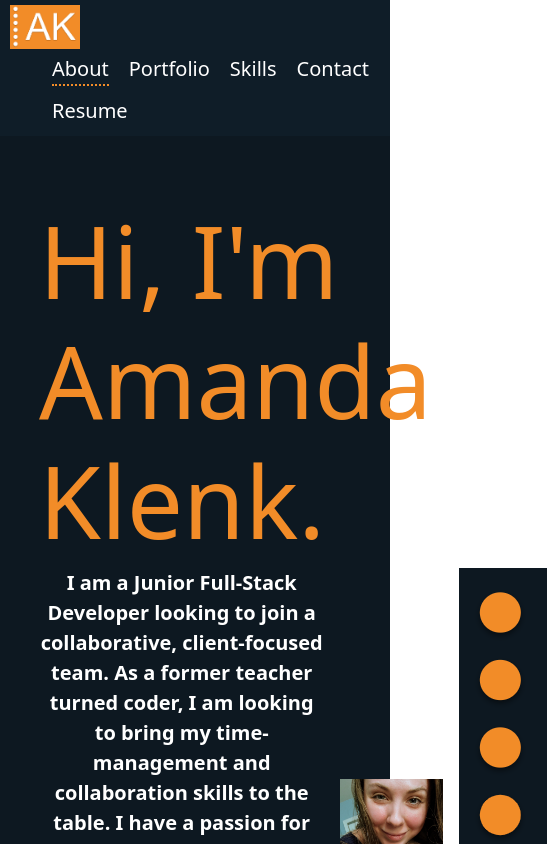
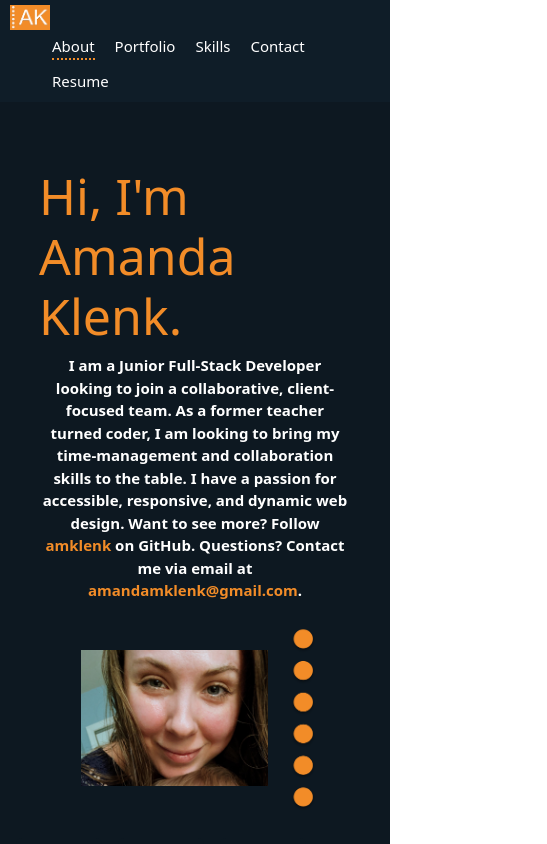
Before and after one commit to amklenk/AK-React-Portfolio, a React (Create React App) app: page / in a window 390 px wide. Shown: the top 844 px of the page, 547 px wide, since content can reach past the window. Built offline with nearby package versions, Linux system fonts and the light colour scheme; no server answers.

Commit message:
made responsive at breakpoints using Bootstrap and media queries

```diff
--- a/src/components/About/index.js
+++ b/src/components/About/index.js
@@ -13,13 +13,13 @@ function About(){
         <div className='w-100 mt-3'>
             <h1 id='about-title'>Hi, I'm Amanda Klenk.</h1>
         </div>
-        <div className='d-flex'>
+        <div className='d-flex flex-md-nowrap flex-sm-wrap' id='about-div'>
             <p id='about-text'>
             I am a Junior Full-Stack Developer looking to join a collaborative, client-focused team. As a former teacher turned coder, I am looking to bring my time-management and collaboration skills to the table. I
             have a passion for accessible, responsive, and dynamic web design. Want to see more? Follow <a href='https://github.com/amklenk' target='_blank' rel='noopener noreferrer' style={fontStyles} className='bio-a'>amklenk</a> on GitHub. Questions? Contact me
             via email at <a href='mailto: amandamklenk3@gmail.com' target='_blank' rel='noopener noreferrer' style={fontStyles} className='bio-a'>amandamklenk@gmail.com</a>.
             </p>
-            <img className='my-3 mx-3 align-self-center' src={portfolioPicture} alt='Amanda Klenk' style={{ width: '33%'}} id='port-photo'></img>
+            <img className='my-3 mx-3 align-self-center' src={portfolioPicture} alt='Amanda Klenk' style={{ height: '50%'}} id='port-photo'></img>
             <img src={Dots} alt="dots graphic" className='dots-vert'/>
         </div>
         </section>
--- a/src/components/Header/index.js
+++ b/src/components/Header/index.js
@@ -11,7 +11,7 @@ const categories = ['About', 'Portfolio', 'Skills', 'Contact', 'Resume'];
 
 return(
 <header id="header" className='d-flex align-items-center'>
-    <img src={Logo} alt='AK Logo' style={{ width: '70px'}}/>
+    <img src={Logo} alt='AK Logo' id='ak-logo'/>
     <nav className="nav-links">
         <ul id="nav-ul" >
             {categories.map(name => {
--- a/src/components/Portfolio/index.js
+++ b/src/components/Portfolio/index.js
@@ -51,9 +51,9 @@ const projects =[
   return (
     <section className='mx-5 mt-5 text-center'>
     <h2 id='portfolio-title' className='mb-3'>Check out my work.</h2>
-    <div className='d-flex flex-wrap justify-content-between container'>
+    <div className='d-flex flex-wrap justify-content-lg-between justify-content-md-center justify-content-sm-center container'>
     {projects.map((projects) => (
-    <Card className='mb-5 col-sm-12 col-md-3 col-lg-4 port-card w-sm-100' style={{ width: '25em' }} key={projects.name}>
+    <Card className='mb-5 mx-3 col-sm-12 col-md-3 col-lg-4 port-card v-md-100' key={projects.name}>
       <Card.Img variant='top' src= {projects.src} className='card-image' />
       <Card.Body>
         <Card.Title>{projects.name}</Card.Title>
--- a/src/components/Resume/index.js
+++ b/src/components/Resume/index.js
@@ -2,8 +2,8 @@ import React from 'react';
 
 function Resume() {
     return(
-        <section className='container mt-5 mb-5'>
-            <h2 id='resume-title' className='row mb-3'>Want to work with me?</h2>
+        <section className='container mt-5 mb-5 ms-3'>
+            <h2 id='resume-title' className='row mb-3 ms-3'>Want to work with me?</h2>
             <div className='row d-flex justify-content-center'>
                 <div className='col-6'>
                     <h3>Front-End Skills</h3>
--- a/src/index.css
+++ b/src/index.css
@@ -28,22 +28,6 @@
 /* App styling */
 
 /*header*/
-#header,
-#footer {
-  display: flex;
-  flex-wrap: wrap;
-}
-
-#header {
-  background-color: var(--primary-color);
-  justify-content: space-between;
-  position: -webkit-sticky;
-  position: sticky;
-  top: 0;
-  z-index: 9999;
-  color: var(--quarternary-color);
-  padding: 5px 10px;
-}
 
 .nav-name{
   margin-bottom: 0 !important;
@@ -66,12 +50,32 @@
   font-weight: bold;
 }
 
+#header,
+#footer {
+  display: flex;
+  flex-wrap: wrap;
+}
+
+#header {
+  background-color: var(--primary-color);
+  justify-content: space-between;
+  position: -webkit-sticky;
+  position: sticky;
+  top: 0;
+  z-index: 9999;
+  color: var(--quarternary-color);
+  padding: 5px 10px;
+}
 .pageActive{
   border-bottom: 2px dotted var(--secondary-color);
 }
 
 #nav-ul{
   margin-bottom: 0  !important;
+}
+
+#ak-logo {
+  width: 70px;
 }
 /*end header styling*/
 
@@ -111,6 +115,7 @@ height: 50%;
 /* Portfolio styling section */
 .port-card{
   background-color: rgba(19, 35, 48, 1) !important;
+  width: 25em !important;
 }
 
 .btn{
@@ -182,3 +187,135 @@ iframe{
   box-shadow: var(--box-shadow-glow);
 }
 /* Footer section end */
+
+/* Media Queries */
+@media screen and (max-width: 1086px) {
+  .dots-vert{
+    height: 300px;
+    }
+
+  #about-title{
+    font-size: 80px;
+  }
+
+  #port-photo{
+    height: 100%;
+  }
+
+  #about-text{
+    font-size: 17px;
+  }
+}
+
+@media screen and (max-width: 992px) {
+  .port-card{
+    width: 50em !important;
+  }
+}
+
+@media screen and (max-width: 920px) {
+  .dots-vert{
+    height: 250px;
+    }
+
+  #about-title{
+    font-size: 70px;
+  }
+
+  #about-text{
+    font-size: 15px;
+  }
+}
+
+@media screen and (max-width: 830px) {
+  .dots-vert{
+    height: 200px;
+    }
+
+  .port-card{
+    width: 40em !important;
+  }
+
+  #about-text{
+    font-size: 15px;
+  }
+
+  #about-title{
+    font-size: 60px;
+  }
+}
+
+@media screen and (max-width: 768px) {
+  #about-div{
+    justify-content: center;
+  }
+
+}
+
+@media screen and (max-width: 670px) {
+  .port-card{
+    width: 35em !important;
+  }
+
+  #port-photo{
+    width: 40%;
+  }
+}
+
+@media screen and (max-width: 585px) {
+  .port-card{
+    width: 30em !important;
+  }
+}
+
+@media screen and (max-width: 576px) {
+#about-div{
+  flex-wrap: wrap;
+}
+
+#about-title{
+  font-size: 50px;
+}
+}
+
+@media screen and (max-width: 545px){
+  .nav-links li {
+    font-size: 17px;
+  }
+}
+
+@media screen and (max-width: 494px) {
+  .contact-links img {
+    width: 40px;
+    height: 40px;
+  }
+
+  #ak-logo {
+    width: 50px;
+  }
+
+  #port-photo{
+    width: 60%;
+  }
+}
+
+@media screen and (max-width: 467px){
+  #ak-logo {
+    width: 35px;
+  }
+
+  #skills-title, #resume-title{
+    font-size: 40px;
+  }
+}
+
+
+@media screen and (max-width: 435px){
+  .nav-links li {
+    font-size: 15px;
+  }
+
+  #ak-logo {
+    width: 40px;
+  }
+}
```
